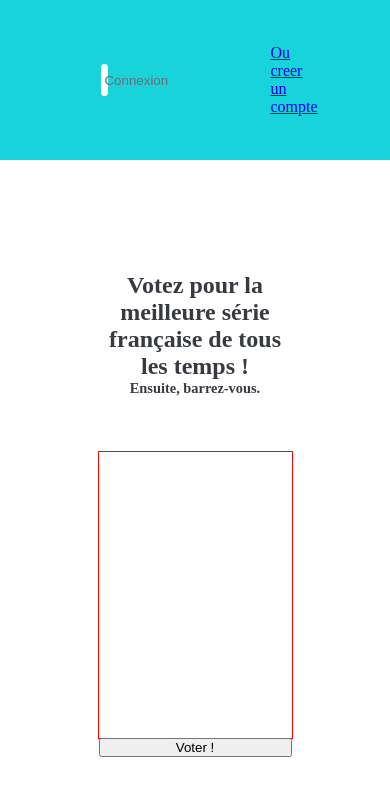
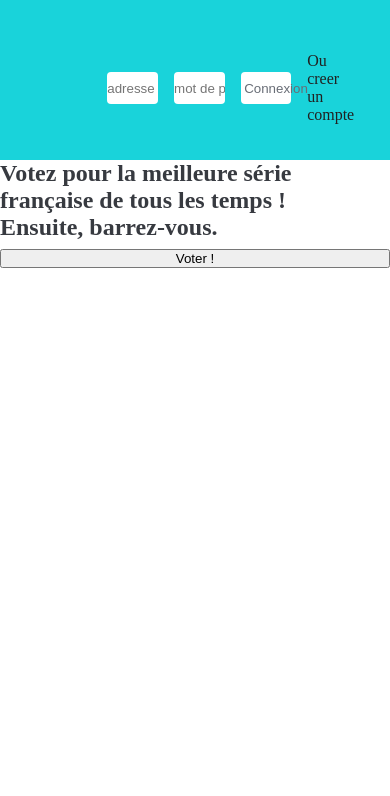
Before and after one commit to root-c137/MeilleureSerieFrancaise.fr, a Symfony app: template templates/home/index.html.twig in a window 390 px wide. Shown: the top 796 px of the page. Run offline with Twig, Linux system fonts and the light colour scheme; the template is opened without the code that fills it, so the values that code supplies are empty; some libraries are stand-ins or nearby versions.

Commit message:
CSS Header avec responsive terminé

```diff
--- a/public/CSS/Header.css
+++ b/public/CSS/Header.css
@@ -2,6 +2,7 @@ header
 {
     width:100%;
     height:10rem;
+    padding:2rem;
     display:flex;
     flex-direction: row;
     justify-content: space-between;
@@ -28,7 +29,7 @@ header ul li
 
 .Menu
 {
-    width:40%;
+    width:30%;
     dispay:flex;
     flex-direction: row;
     justify-content: center;
@@ -36,22 +37,22 @@ header ul li
 }
 .Connexion, .Formulaire
 {
-    width:40%;
     display:flex;
-    flex-display: row;
-    justify-content: center;
+    flex-direction: row;
+    justify-content: space-between;
     align-items: center;
-    margin-right:8rem;
-    padding:2rem;
 }
+
 .Formulaire
 {
     width:100%;
+    padding-top:1rem;
+    justify-content: center;
+    margin:auto;
 }
 .Formulaire input, .Formulaire button
 {
     margin-right:1rem;
-    width:50%;
     height:2rem;
     border:none;
     outline:none;
@@ -71,3 +72,144 @@ header ul li
     background-color:#373a40;
     cursor:pointer;
 }
+
+a
+{
+font-size:1rem;
+    text-decoration: none;
+    color:#212121;
+}
+
+@media screen and (min-width: 400px)
+{
+    header
+    {
+        height:auto;
+    }
+    .Menu
+    {
+        display: none;
+    }
+    .Connexion
+    {
+        width:100%;
+        flex-direction: column;
+    }
+    .Formulaire
+    {
+        width:100%;
+        flex-direction: column;
+
+    }
+    .Formulaire input
+    {
+        width:80%;
+        margin-top:0.3rem;
+        margin-bottom: 0.5rem;
+    }
+
+    .Formulaire button
+    {
+        width:40%;
+        margin-right:0;
+    }
+    .Create_c
+    {
+        text-align: center;
+        margin:1rem;
+    }
+
+}
+
+@media screen and (min-width: 600px)
+{
+    .Menu
+    {
+        display: none;
+    }
+    .Connexion
+    {
+        width:100%;
+        flex-direction: row;
+    }
+    .Formulaire
+    {
+        flex-direction: row;
+        width:80%;
+    }
+    .Formulaire input
+    {
+        width:80%;
+        margin-top:0.3rem;
+        margin-bottom: 0.5rem;
+    }
+
+    .Formulaire button
+    {
+        width:40%;
+        margin-right:0;
+    }
+    .Create_c
+    {
+        text-align: center;
+        margin:1rem;
+        width:auto;
+    }
+
+}
+
+@media screen and (min-width: 700px)
+{
+
+    .Formulaire input
+    {
+        width:40%;
+        margin-top:0.3rem;
+        margin-bottom: 0.5rem;
+    }
+
+    .Formulaire button
+    {
+        width:20%;
+        margin-right:0;
+    }
+    .Create_c
+    {
+        text-align: center;
+        margin:1rem;
+        width:auto;
+    }
+
+}
+
+@media screen and (min-width: 800px)
+{
+
+    .Formulaire input
+    {
+        width:30%;
+    }
+
+    .Formulaire button
+    {
+        width:13%;
+    }
+
+
+}
+
+@media screen and (min-width: 900px)
+{
+
+    .Formulaire input
+    {
+        width:20%;
+    }
+
+    .Formulaire button
+    {
+        width:10%;
+    }
+
+
+}
--- a/public/CSS/Home.css
+++ /dev/null
@@ -1,97 +0,0 @@
-main
-{
-    width:100%;
-    margin:auto;
-    margin-top:5rem;
-    display:flex;
-    flex-direction:column;
-    justify-content: center;
-    align-items: center;
-}
-
-main section
-{
-    width:50%;
-    height:50%;
-    padding-top:2rem;
-}
-.Votes
-{
-    margin-top:1.4rem;
-    height:20rem;
-}
-h1
-{
-    font-size:1.5rem;
-    text-align: center;
-}
-h2
-{
-    font-size:0.9rem;
-    text-align:center;
-}
-
-
-main form
-{
-    border:1px solid red;
-    width:100%;
-    height:100%;
-}
-table
-{
-    width:100%;
-    height:100%;
-    text-align: center;
-    border-collapse: separate;
-}
-
-td
-{
-    width:10%;
-    padding:2rem;
-    padding-bottom:0;
-    padding-top:0;
-}
-
-td .Barre
-{
-    background-color: #e97171;
-    box-shadow: 0.3px 1px 2px gray;
-}
-
-.Radio td
-{
-    padding:0;
-    height:1.4rem;
-}
-
-input[type=radio]
-{
-    height:1.6rem;
-    background-color: yellow;
-}
-
-.NomsSeries
-{
-    font-size:0.8rem;
-    font-weight: bold;
-}
-.NomsSeries td
-{
-    padding:0;
-    height:2.4rem;
-}
-
-.Imgs_Series td
-{
-    padding:0;
-    height:2rem;
-    border:1px solid red;
-}
-.Imgs_Series img
-{
-    width:3rem;
-    border:1px solid red;
-
-}
--- a/templates/base.html.twig
+++ b/templates/base.html.twig
@@ -26,10 +26,12 @@
                 <input type="text" name="Mail" id="Mail" placeholder="adresse mail.."/>
                 <input type="password" name="Mp" id="Mp" placeholder="mot de passe.."/>
                 <button type="submit">Connexion</button>
+                <a class="Create_c" href="{{ path("Inscription") }}">Ou creer un compte</a>
+
+
 
             </form>
 
-            <a href="{{ path("Inscription") }}">Ou creer un compte</a>
 
         </section>
 
```
